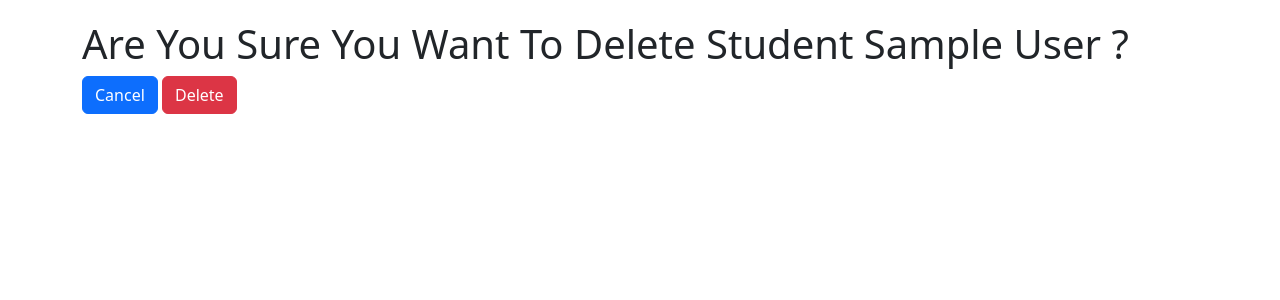
After one commit to beeplovebhandari/django_learning_2025, a Django app: page /student/delete/1/ in a window 1280 px wide. The commit adds this page. Shown: the top 300 px of the page. Run offline with Django 5.2, Linux system fonts and the light colour scheme; tables that the repository leaves empty hold one stand-in row (values such as "Sample post").

Commit message:
crud Delete

```diff
--- a/crud/templates/crud/student.html
+++ b/crud/templates/crud/student.html
@@ -28,9 +28,9 @@
         <td>{{student.age}}</td>
         <td>{{student.classroom.name}}</td>
         <td>
-            <a class="btn btn-primary" href=#">Update</a>
+            <a class="btn btn-primary" href="#">Update</a>
             <a class="btn btn-warning" href="#">Detail</a>
-            <a class="btn btn-danger" href="#">Delete</a>
+            <a class="btn btn-danger" href="{% url 'student_delete' student.id %}">Delete</a>
         </td>
     </tr>
     {% endfor %}
--- /dev/null
+++ b/crud/templates/crud/student_delete.html
@@ -0,0 +1,8 @@
+{% extends 'crud/base.html'%} {% block content %}
+<form method="post" action="{% url 'student_delete' student.id %}">
+    {% csrf_token %}
+    <h1>Are You Sure You Want To Delete Student {{ student.name }} ?</h1>
+    <a class="btn btn-primary" href="{% url 'crud_student' %}">Cancel</a>
+    <button type="submit" class="btn btn-danger">Delete</button>
+</form>
+{% endblock %}
--- a/crud/urls.py
+++ b/crud/urls.py
@@ -1,5 +1,5 @@
 from django.urls import path
-from .views import crud_classroom, classroom_delete, classroom_update, crud_student, add_student
+from .views import crud_classroom, classroom_delete, classroom_update,crud_student, add_student, student_delete
 
 
 
@@ -8,5 +8,6 @@ urlpatterns = [
     path("classroom/update/<int:id>/", classroom_update, name="classroom_update"),
     path("student/", crud_student, name="crud_student"),
     path("add-student/", add_student, name="add_student"),
+    path("student/delete/<int:id>/", student_delete, name= "student_delete"),
     path("", crud_classroom, name="crud_classroom")
 ]
--- a/crud/views.py
+++ b/crud/views.py
@@ -52,3 +52,12 @@ def add_student(request):
         return redirect("crud_student")
     classrooms = ClassRoom.objects.all()
     return render(request, template_name="crud/add_student.html", context={"title": "Add Student", "classrooms": classrooms})
+
+
+
+def student_delete(request, id):
+   student = Student.objects.get(id=id)
+   if request.method=="POST":
+        student.delete()
+        return redirect('crud_student')
+   return render(request, template_name="crud/student_delete.html", context={"student":student})
```
